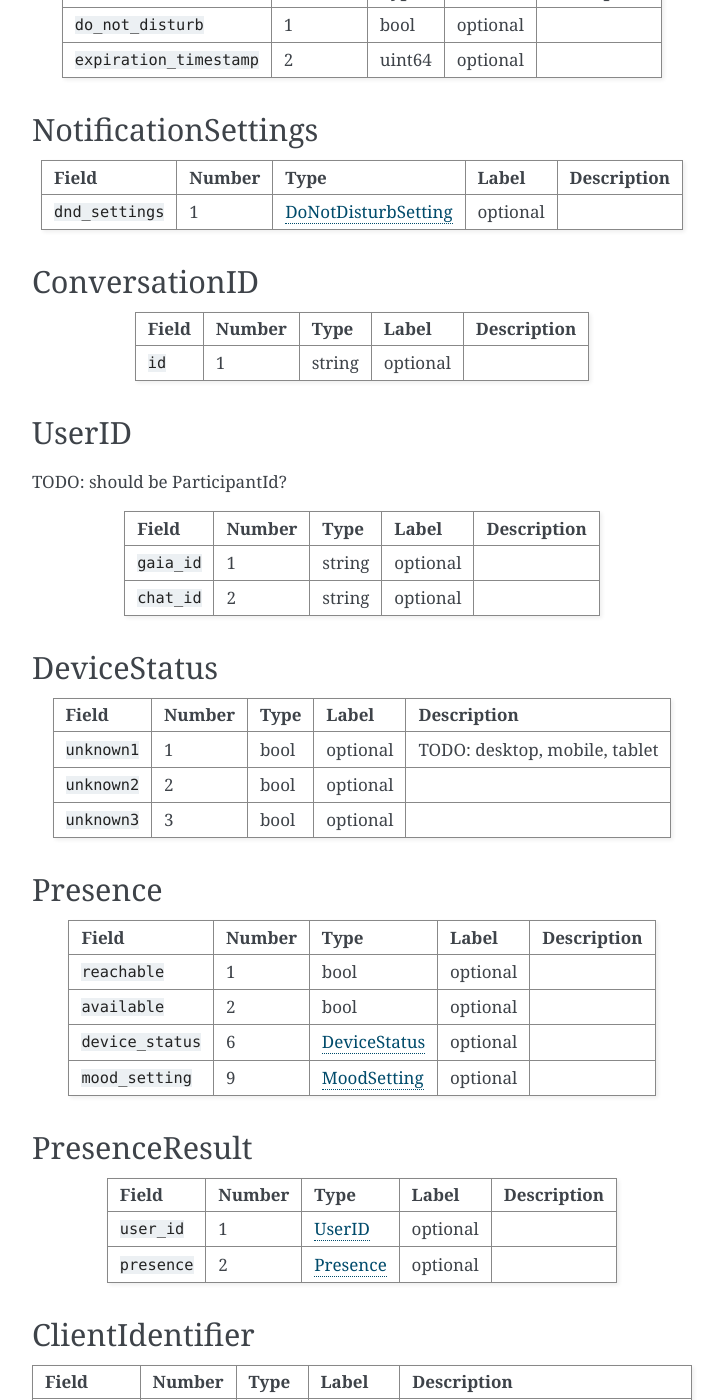
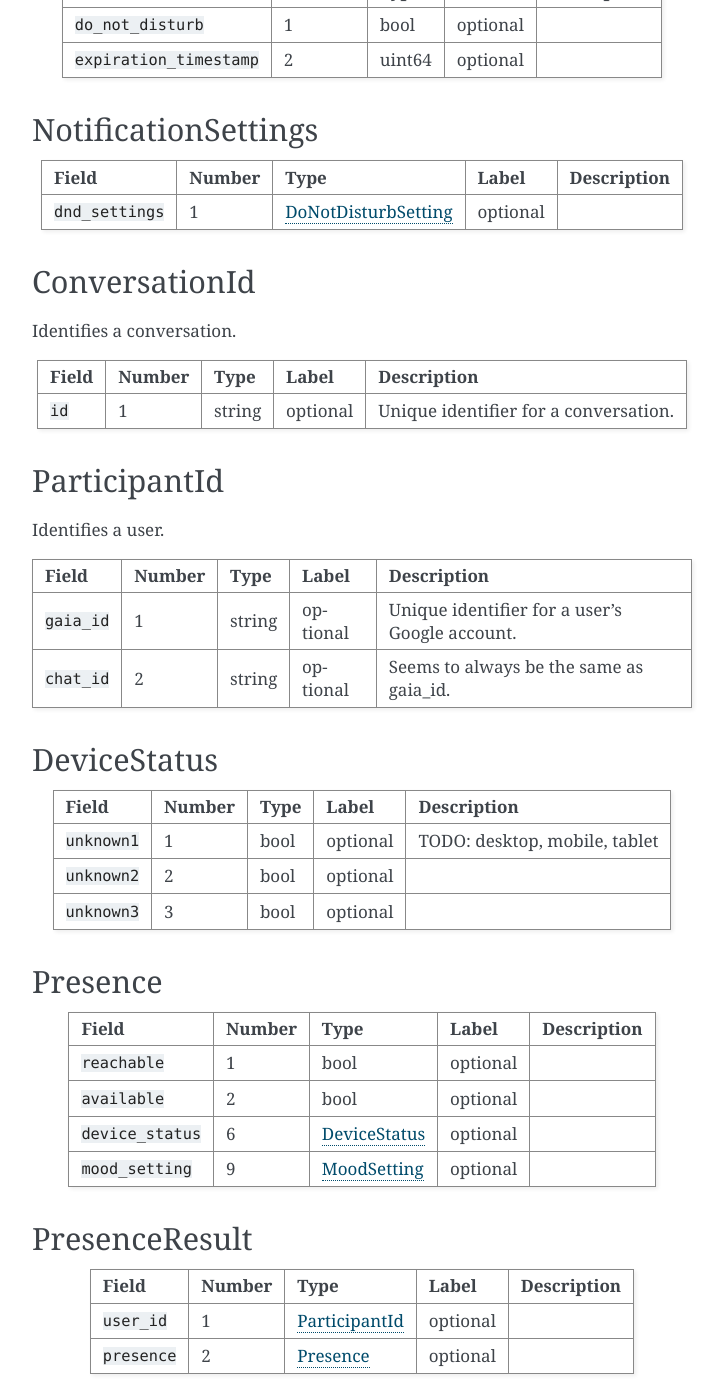
Before and after one commit to tdryer/hangups, a Sphinx documentation site: the page built from docs/protobuf.rst, in a window 1280 px wide and 1400 px high, scrolled down 436 px. Shown: the whole window, without its empty margins (388-1112 px from the left). Built offline with Sphinx 7.4.7, drawn with Linux system fonts in a browser that asks for light colours; some of the changed text lies outside the part shown.

Commit message:
Rename some proto messages

```diff
--- a/docs/proto.rst
+++ b/docs/proto.rst
@@ -19,26 +19,28 @@ Field                Number Type                   Label    Description
 :code:`dnd_settings` 1      `DoNotDisturbSetting`_ optional
 ==================== ====== ====================== ======== ===========
 
-ConversationID
+ConversationId
 --------------
 
-========== ====== ====== ======== ===========
+Identifies a conversation.
+
+========== ====== ====== ======== =====================================
 Field      Number Type   Label    Description
-========== ====== ====== ======== ===========
-:code:`id` 1      string optional
-========== ====== ====== ======== ===========
-
-UserID
-------
-
-TODO: should be ParticipantId?
-
-=============== ====== ====== ======== ===========
+========== ====== ====== ======== =====================================
+:code:`id` 1      string optional Unique identifier for a conversation.
+========== ====== ====== ======== =====================================
+
+ParticipantId
+-------------
+
+Identifies a user.
+
+=============== ====== ====== ======== ==============================================
 Field           Number Type   Label    Description
-=============== ====== ====== ======== ===========
-:code:`gaia_id` 1      string optional
-:code:`chat_id` 2      string optional
-=============== ====== ====== ======== ===========
+=============== ====== ====== ======== ==============================================
+:code:`gaia_id` 1      string optional Unique identifier for a user's Google account.
+:code:`chat_id` 2      string optional Seems to always be the same as gaia_id.
+=============== ====== ====== ======== ==============================================
 
 DeviceStatus
 ------------
@@ -66,12 +68,12 @@ Field                 Number Type            Label    Description
 PresenceResult
 --------------
 
-================ ====== =========== ======== ===========
-Field            Number Type        Label    Description
-================ ====== =========== ======== ===========
-:code:`user_id`  1      `UserID`_   optional
-:code:`presence` 2      `Presence`_ optional
-================ ====== =========== ======== ===========
+================ ====== ================ ======== ===========
+Field            Number Type             Label    Description
+================ ====== ================ ======== ===========
+:code:`user_id`  1      `ParticipantId`_ optional
+:code:`presence` 2      `Presence`_      optional
+================ ====== ================ ======== ===========
 
 ClientIdentifier
 ----------------
@@ -99,7 +101,7 @@ UserEventState
 =========================== ====== ==================== ======== ===========
 Field                       Number Type                 Label    Description
 =========================== ====== ==================== ======== ===========
-:code:`user_id`             1      `UserID`_            optional
+:code:`user_id`             1      `ParticipantId`_     optional
 :code:`client_generated_id` 2      string               optional
 :code:`notification_level`  3      `NotificationLevel`_ optional
 =========================== ====== ==================== ======== ===========
@@ -232,7 +234,7 @@ MembershipChange
 Field                   Number Type                    Label    Description
 ======================= ====== ======================= ======== ===============
 :code:`type`            1      `MembershipChangeType`_ optional
-:code:`participant_ids` 3      `UserID`_               repeated unknown [] = 2;
+:code:`participant_ids` 3      `ParticipantId`_        repeated unknown [] = 2;
 ======================= ====== ======================= ======== ===============
 
 ConversationRename
@@ -252,7 +254,7 @@ HangoutEvent
 Field                  Number Type                Label    Description
 ====================== ====== =================== ======== ==============
 :code:`event_type`     1      `HangoutEventType`_ optional
-:code:`participant_id` 2      `UserID`_           repeated unknown 1 = 7;
+:code:`participant_id` 2      `ParticipantId`_    repeated unknown 1 = 7;
 ====================== ====== =================== ======== ==============
 
 OTRModification
@@ -275,8 +277,8 @@ Event that becomes part of a conversation's history.
 =============================== ====== ===================== ======== ===========
 Field                           Number Type                  Label    Description
 =============================== ====== ===================== ======== ===========
-:code:`conversation_id`         1      `ConversationID`_     optional
-:code:`sender_id`               2      `UserID`_             optional
+:code:`conversation_id`         1      `ConversationId`_     optional
+:code:`sender_id`               2      `ParticipantId`_      optional
 :code:`timestamp`               3      uint64                optional
 :code:`self_event_state`        4      `UserEventState`_     optional
 :code:`source_type`             6      `SourceType`_         optional
@@ -296,12 +298,12 @@ Field                           Number Type                  Label    Descriptio
 UserReadState
 -------------
 
-============================= ====== ========= ======== ===============
-Field                         Number Type      Label    Description
-============================= ====== ========= ======== ===============
-:code:`participant_id`        1      `UserID`_ optional
-:code:`latest_read_timestamp` 2      uint64    optional TODO: always 0?
-============================= ====== ========= ======== ===============
+============================= ====== ================ ======== ===============
+Field                         Number Type             Label    Description
+============================= ====== ================ ======== ===============
+:code:`participant_id`        1      `ParticipantId`_ optional
+:code:`latest_read_timestamp` 2      uint64           optional TODO: always 0?
+============================= ====== ================ ======== ===============
 
 DeliveryMedium
 --------------
@@ -333,7 +335,7 @@ Field                          Number Type                    Label    Descripti
 :code:`status`                 8      `ConversationStatus`_   optional
 :code:`notification_level`     9      `NotificationLevel`_    optional
 :code:`view`                   10     `ConversationView`_     repeated
-:code:`inviter_id`             11     `UserID`_               optional
+:code:`inviter_id`             11     `ParticipantId`_        optional
 :code:`invite_timestamp`       12     uint64                  optional
 :code:`sort_timestamp`         13     uint64                  optional
 :code:`active_timestamp`       14     uint64                  optional when conversation became active?
@@ -346,7 +348,7 @@ ConversationParticipantData
 ======================== ====== ================== ======== =====================================================================================================================
 Field                    Number Type               Label    Description
 ======================== ====== ================== ======== =====================================================================================================================
-:code:`id`               1      `UserID`_          optional
+:code:`id`               1      `ParticipantId`_   optional
 :code:`fallback_name`    2      string             optional
 :code:`participant_type` 5      `ParticipantType`_ optional TODO: one of these is invitation_status and the other is new_invitation_status unknown (2, 1) = 3; unknown (2, 3) = 6
 ======================== ====== ================== ======== =====================================================================================================================
@@ -359,13 +361,13 @@ A conversation between two or more users.
 =============================== ====== ============================== ======== ===========
 Field                           Number Type                           Label    Description
 =============================== ====== ============================== ======== ===========
-:code:`conversation_id`         1      `ConversationID`_              optional
+:code:`conversation_id`         1      `ConversationId`_              optional
 :code:`type`                    2      `ConversationType`_            optional
 :code:`name`                    3      string                         optional
 :code:`self_conversation_state` 4      `UserConversationState`_       optional
 :code:`read_state`              8      `UserReadState`_               repeated
 :code:`otr_status`              10     `OffTheRecordStatus`_          optional
-:code:`current_participant`     13     `UserID`_                      repeated
+:code:`current_participant`     13     `ParticipantId`_               repeated
 :code:`participant_data`        14     `ConversationParticipantData`_ repeated
 =============================== ====== ============================== ======== ===========
 
@@ -381,12 +383,12 @@ Field           Number Type   Label    Description
 BlockStateChange
 ----------------
 
-======================= ====== ============= ======== ===========
-Field                   Number Type          Label    Description
-======================= ====== ============= ======== ===========
-:code:`participant_id`  1      `UserID`_     optional
-:code:`new_block_state` 2      `BlockState`_ optional
-======================= ====== ============= ======== ===========
+======================= ====== ================ ======== ===========
+Field                   Number Type             Label    Description
+======================= ====== ================ ======== ===========
+:code:`participant_id`  1      `ParticipantId`_ optional
+:code:`new_block_state` 2      `BlockState`_    optional
+======================= ====== ================ ======== ===========
 
 Photo
 -----
@@ -413,7 +415,7 @@ EventRequestHeader
 =========================== ====== ===================== ======== ===========
 Field                       Number Type                  Label    Description
 =========================== ====== ===================== ======== ===========
-:code:`conversation_id`     1      `ConversationID`_     optional
+:code:`conversation_id`     1      `ConversationId`_     optional
 :code:`client_generated_id` 2      uint64                optional
 :code:`expected_otr`        3      `OffTheRecordStatus`_ optional
 =========================== ====== ===================== ======== ===========
@@ -464,7 +466,7 @@ A user that can participate in conversations.
 ================== ====== =================== ======== ===========
 Field              Number Type                Label    Description
 ================== ====== =================== ======== ===========
-:code:`id`         9      `UserID`_           optional
+:code:`id`         9      `ParticipantId`_    optional
 :code:`properties` 10     `EntityProperties`_ optional
 ================== ====== =================== ======== ===========
 
@@ -492,7 +494,7 @@ ConversationState
 ================================ ====== ========================= ======== ===========
 Field                            Number Type                      Label    Description
 ================================ ====== ========================= ======== ===========
-:code:`conversation_id`          1      `ConversationID`_         optional
+:code:`conversation_id`          1      `ConversationId`_         optional
 :code:`conversation`             2      `Conversation`_           optional
 :code:`event`                    3      `Event`_                  repeated
 :code:`event_continuation_token` 5      `EventContinuationToken`_ optional
@@ -711,8 +713,8 @@ SetFocusNotification
 ======================= ====== ================= ======== ===========
 Field                   Number Type              Label    Description
 ======================= ====== ================= ======== ===========
-:code:`conversation_id` 1      `ConversationID`_ optional
-:code:`user_id`         2      `UserID`_         optional
+:code:`conversation_id` 1      `ConversationId`_ optional
+:code:`sender_id`       2      `ParticipantId`_  optional
 :code:`timestamp`       3      uint64            optional
 :code:`type`            4      `FocusType`_      optional
 :code:`device`          5      `FocusDevice`_    optional
@@ -721,14 +723,14 @@ Field                   Number Type              Label    Description
 SetTypingNotification
 ---------------------
 
-======================= ====== ================= ======== ====================
-Field                   Number Type              Label    Description
-======================= ====== ================= ======== ====================
-:code:`conversation_id` 1      `ConversationID`_ optional
-:code:`user_id`         2      `UserID`_         optional
+======================= ====== ================= ======== ===========
+Field                   Number Type              Label    Description
+======================= ====== ================= ======== ===========
+:code:`conversation_id` 1      `ConversationId`_ optional
+:code:`sender_id`       2      `ParticipantId`_  optional
 :code:`timestamp`       3      uint64            optional
-:code:`type`            4      `TypingType`_     optional TODO: should be type
-======================= ====== ================= ======== ====================
+:code:`type`            4      `TypingType`_     optional
+======================= ====== ================= ======== ===========
 
 SetConversationNotificationLevelNotification
 --------------------------------------------
@@ -736,7 +738,7 @@ SetConversationNotificationLevelNotification
 ======================= ====== ==================== ======== ================
 Field                   Number Type                 Label    Description
 ======================= ====== ==================== ======== ================
-:code:`conversation_id` 1      `ConversationID`_    optional
+:code:`conversation_id` 1      `ConversationId`_    optional
 :code:`level`           2      `NotificationLevel`_ optional
 :code:`timestamp`       4      uint64               optional unknown (0) = 3;
 ======================= ====== ==================== ======== ================
@@ -747,7 +749,7 @@ ReplyToInviteNotification
 ======================= ====== ==================== ======== ==================================================
 Field                   Number Type                 Label    Description
 ======================= ====== ==================== ======== ==================================================
-:code:`conversation_id` 1      `ConversationID`_    optional TODO: untested [['UgwnHidpJTfc7G7BhUR4AaABAQ'], 1]
+:code:`conversation_id` 1      `ConversationId`_    optional TODO: untested [['UgwnHidpJTfc7G7BhUR4AaABAQ'], 1]
 :code:`type`            2      `ReplyToInviteType`_ optional
 ======================= ====== ==================== ======== ==================================================
 
@@ -757,8 +759,8 @@ WatermarkNotification
 ============================= ====== ================= ======== ===========
 Field                         Number Type              Label    Description
 ============================= ====== ================= ======== ===========
-:code:`participant_id`        1      `UserID`_         optional
-:code:`conversation_id`       2      `ConversationID`_ optional
+:code:`sender_id`             1      `ParticipantId`_  optional
+:code:`conversation_id`       2      `ConversationId`_ optional
 :code:`latest_read_timestamp` 3      uint64            optional
 ============================= ====== ================= ======== ===========
 
@@ -768,7 +770,7 @@ ConversationViewModification
 ======================= ====== =================== ======== =================================================================================================
 Field                   Number Type                Label    Description
 ======================= ====== =================== ======== =================================================================================================
-:code:`conversation_id` 1      `ConversationID`_   optional
+:code:`conversation_id` 1      `ConversationId`_   optional
 :code:`old_view`        2      `ConversationView`_ optional
 :code:`new_view`        3      `ConversationView`_ optional archive: [['Ugz6j8W5_JUj9ltNeEl4AaABAQ'], 1, 2] unarchive: [['Ugz6j8W5_JUj9ltNeEl4AaABAQ'], 2, 1]
 ======================= ====== =================== ======== =================================================================================================
@@ -779,8 +781,8 @@ EasterEggNotification
 ======================= ====== ================= ======== ===========
 Field                   Number Type              Label    Description
 ======================= ====== ================= ======== ===========
-:code:`sender_id`       1      `UserID`_         optional
-:code:`conversation_id` 2      `ConversationID`_ optional
+:code:`sender_id`       1      `ParticipantId`_  optional
+:code:`conversation_id` 2      `ConversationId`_ optional
 :code:`easter_egg`      3      `EasterEgg`_      optional
 ======================= ====== ================= ======== ===========
 
@@ -803,7 +805,7 @@ DeleteActionNotification
 ======================= ====== ================= ======== ==============================================================================================
 Field                   Number Type              Label    Description
 ======================= ====== ================= ======== ==============================================================================================
-:code:`conversation_id` 1      `ConversationID`_ optional delete conversation: [['Ugz6j8W5_JUj9ltNeEl4AaABAQ'], [1435638391438133, 1435637794504105, 1]]
+:code:`conversation_id` 1      `ConversationId`_ optional delete conversation: [['Ugz6j8W5_JUj9ltNeEl4AaABAQ'], [1435638391438133, 1435637794504105, 1]]
 :code:`delete_action`   2      `DeleteAction`_   optional
 ======================= ====== ================= ======== ==============================================================================================
 
@@ -848,7 +850,7 @@ ConversationSpec
 ======================= ====== ================= ======== ===========
 Field                   Number Type              Label    Description
 ======================= ====== ================= ======== ===========
-:code:`conversation_id` 1      `ConversationID`_ optional TODO
+:code:`conversation_id` 1      `ConversationId`_ optional TODO
 ======================= ====== ================= ======== ===========
 
 AddUserRequest
@@ -903,7 +905,7 @@ DeleteConversationRequest
 Field                                Number Type              Label    Description
 ==================================== ====== ================= ======== ===========
 :code:`request_header`               1      `RequestHeader`_  optional
-:code:`conversation_id`              2      `ConversationID`_ optional
+:code:`conversation_id`              2      `ConversationId`_ optional
 :code:`delete_upper_bound_timestamp` 3      uint64            optional
 ==================================== ====== ================= ======== ===========
 
@@ -924,7 +926,7 @@ EasterEggRequest
 Field                   Number Type              Label    Description
 ======================= ====== ================= ======== ===========
 :code:`request_header`  1      `RequestHeader`_  optional
-:code:`conversation_id` 2      `ConversationID`_ optional
+:code:`conversation_id` 2      `ConversationId`_ optional
 :code:`easter_egg`      3      `EasterEgg`_      optional
 ======================= ====== ================= ======== ===========
 
@@ -1055,7 +1057,7 @@ QueryPresenceRequest
 Field                  Number Type             Label    Description
 ====================== ====== ================ ======== ===========
 :code:`request_header` 1      `RequestHeader`_ optional
-:code:`user_id`        2      `UserID`_        repeated
+:code:`participant_id` 2      `ParticipantId`_ repeated
 :code:`field_mask`     3      `FieldMask`_     repeated
 ====================== ====== ================ ======== ===========
 
@@ -1198,7 +1200,7 @@ SetConversationNotificationLevelRequest
 Field                   Number Type                 Label    Description
 ======================= ====== ==================== ======== ===========
 :code:`request_header`  1      `RequestHeader`_     optional
-:code:`conversation_id` 2      `ConversationID`_    optional
+:code:`conversation_id` 2      `ConversationId`_    optional
 :code:`level`           3      `NotificationLevel`_ optional
 ======================= ====== ==================== ======== ===========
 
@@ -1219,7 +1221,7 @@ SetFocusRequest
 Field                   Number Type              Label    Description
 ======================= ====== ================= ======== ===========
 :code:`request_header`  1      `RequestHeader`_  optional
-:code:`conversation_id` 2      `ConversationID`_ optional
+:code:`conversation_id` 2      `ConversationId`_ optional
 :code:`type`            3      `FocusType`_      optional
 :code:`timeout_secs`    4      uint32            optional
 ======================= ====== ================= ======== ===========
@@ -1263,7 +1265,7 @@ SetTypingRequest
 Field                   Number Type              Label    Description
 ======================= ====== ================= ======== ===========
 :code:`request_header`  1      `RequestHeader`_  optional
-:code:`conversation_id` 2      `ConversationID`_ optional
+:code:`conversation_id` 2      `ConversationId`_ optional
 :code:`type`            3      `TypingType`_     optional
 ======================= ====== ================= ======== ===========
 
@@ -1329,7 +1331,7 @@ UpdateWatermarkRequest
 Field                       Number Type              Label    Description
 =========================== ====== ================= ======== ===========
 :code:`request_header`      1      `RequestHeader`_  optional
-:code:`conversation_id`     2      `ConversationID`_ optional
+:code:`conversation_id`     2      `ConversationId`_ optional
 :code:`last_read_timestamp` 3      uint64            optional
 =========================== ====== ================= ======== ===========
 
```
Also changed, not shown: 4 other files.
